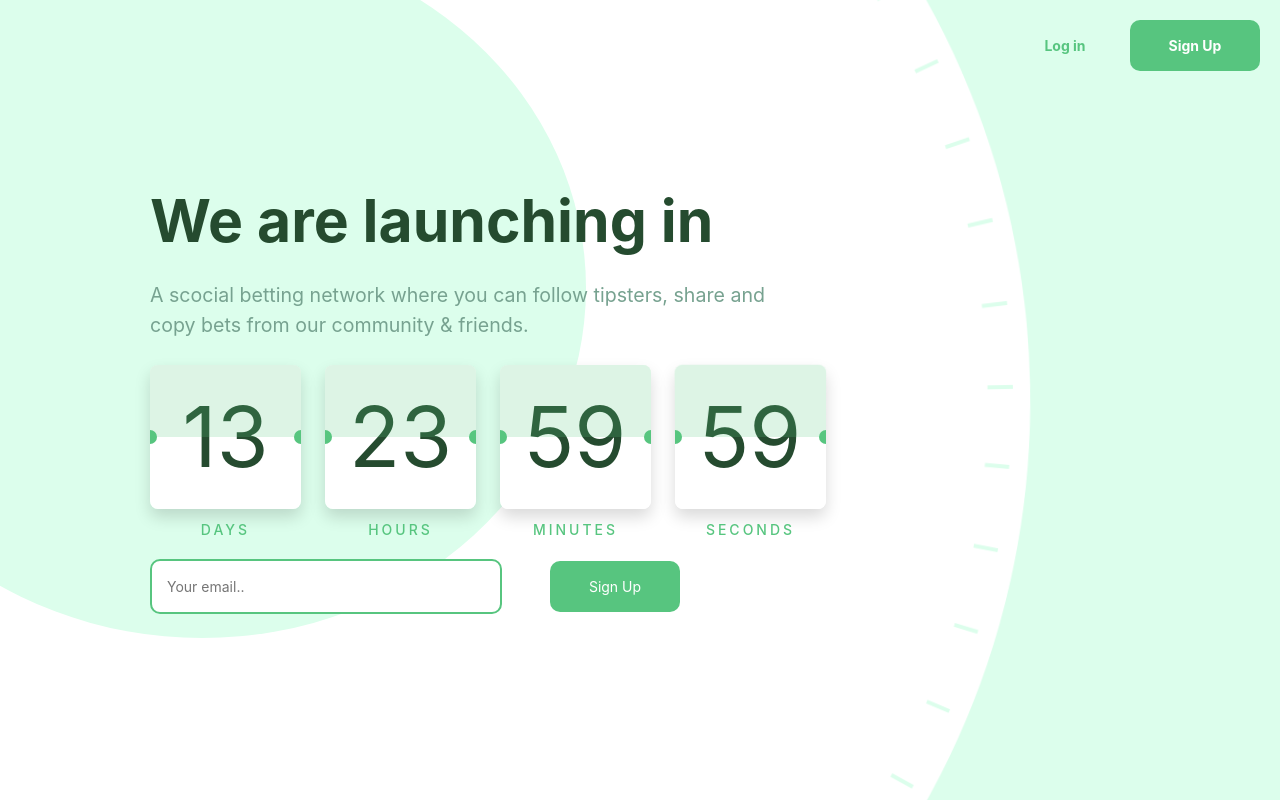
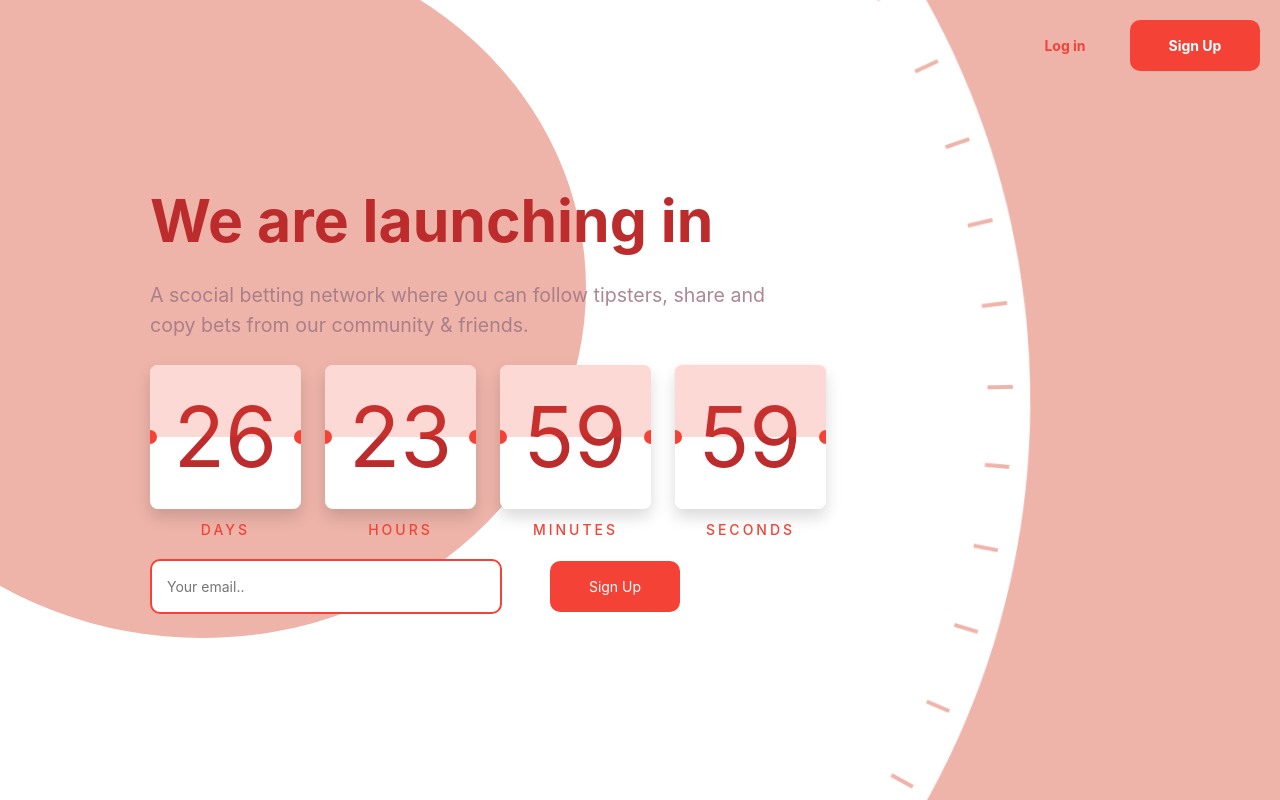
Before and after one commit to yossefAlatter/launching-Soon-v2, a Vue app: page / in a window 1280 px wide. Built offline with nearby package versions, Linux system fonts and the light colour scheme.

Commit message:
change color to red

```diff
--- a/src/components/CompleteTimerPieces.vue
+++ b/src/components/CompleteTimerPieces.vue
@@ -53,10 +53,10 @@ export default {
 
   data() {
     return {
-      days: localStorage.getItem("days")?localStorage.getItem("days"):14,
-      hours: localStorage.getItem("hours")?localStorage.getItem("hours"):0,
-      mins: localStorage.getItem("mins")?localStorage.getItem("mins"):0,
-      seconds: localStorage.getItem("seconds")?localStorage.getItem("seconds"):0,
+      days: 27,
+      hours: 0,
+      mins: 0,
+      seconds: 0,
     };
   },
 
@@ -180,10 +180,10 @@ export default {
         this.launchTimerDown(--this.seconds,'.seconds');
       }
 
-      localStorage.setItem("days",this.days)
-      localStorage.setItem("hours",this.hours)
-      localStorage.setItem("mins",this.mins)
-      localStorage.setItem("seconds",this.seconds)
+      // localStorage.setItem("days",this.days)
+      // localStorage.setItem("hours",this.hours)
+      // localStorage.setItem("mins",this.mins)
+      // localStorage.setItem("seconds",this.seconds)
 
     }, 1000);
     //== end ==//
--- a/src/components/SignUp.vue
+++ b/src/components/SignUp.vue
@@ -84,7 +84,7 @@ export default {
 //== style of sign-btn ==//
 //== start ==//
 .sign-btn{
-    background-color: #57C57F;
+    background-color: var(--natureColor);
     color: white;
     padding: 15px;
     width: 130px;
--- a/src/general-style/_general-style.scss
+++ b/src/general-style/_general-style.scss
@@ -8,11 +8,11 @@
 //== declare color variables in root ==//
 //== start ==//
 :root{
-    --mainColor: #254B2F;
-    --subColor: #77A290;
-    --natureColor: #57C57F;
+    --mainColor: #bd2c2c;
+    --subColor: #a27783e0;
+    --natureColor: #f44336;
     --whiteColor: #ffffff;
-    --bgColor: #DCFEEC;
+    --bgColor: #dd66517d;
 }
 //== end ==//
 
```
